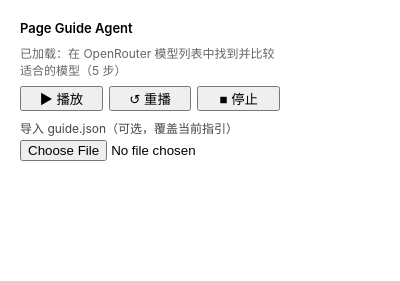
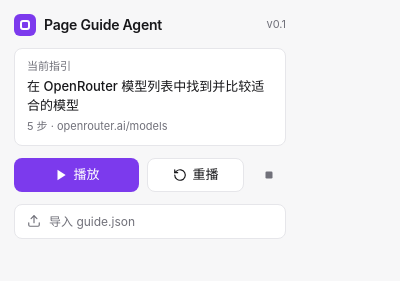
Before and after one commit to airsulG/page-guide-agent, a browser extension: page prototype/extension/popup.html in a window 400 px wide. Drawn offline with Linux system fonts and the light colour scheme.

Commit message:
feat: 插件前端现代化改版

```diff
--- a/prototype/extension/popup.html
+++ b/prototype/extension/popup.html
@@ -4,23 +4,93 @@
   <meta charset="utf-8">
   <title>Page Guide Agent</title>
   <style>
-    body { width: 260px; font: 13px -apple-system, sans-serif; padding: 12px; }
-    #status { color: #666; margin-bottom: 8px; font-size: 12px; }
-    #status.err { color: #dc2626; }
-    .row { display: flex; gap: 6px; margin-bottom: 8px; }
-    .row button { flex: 1; }
+    :root {
+      --bg: #f7f7f8;
+      --surface: #ffffff;
+      --border: #e6e6ea;
+      --text: #17171a;
+      --text-2: #71717a;
+      --accent: #7c3aed;
+      --accent-soft: #f1eafe;
+      --danger: #dc2626;
+    }
+    * { box-sizing: border-box; margin: 0; }
+    body {
+      width: 300px;
+      background: var(--bg);
+      font: 13px/1.45 -apple-system, "SF Pro Text", "PingFang SC", sans-serif;
+      color: var(--text);
+      padding: 14px;
+    }
+    header { display: flex; align-items: center; gap: 8px; margin-bottom: 12px; }
+    .logo { width: 22px; height: 22px; border-radius: 6px; background: var(--accent); position: relative; flex: none; }
+    .logo::after {
+      content: ""; position: absolute; inset: 6px; border: 2px solid #fff; border-radius: 3px;
+    }
+    header h1 { font-size: 14px; font-weight: 600; letter-spacing: -0.2px; }
+    header span { margin-left: auto; font-size: 11px; color: var(--text-2); }
+    .task {
+      background: var(--surface); border: 1px solid var(--border); border-radius: 8px;
+      padding: 10px 12px; margin-bottom: 12px;
+    }
+    .task .label { font-size: 11px; color: var(--text-2); margin-bottom: 2px; }
+    .task .name { font-weight: 500; font-size: 13px; }
+    .task .meta { font-size: 11px; color: var(--text-2); margin-top: 4px; }
+    .actions { display: flex; gap: 8px; margin-bottom: 12px; }
+    button {
+      appearance: none; border: 1px solid transparent; border-radius: 8px;
+      font: inherit; font-weight: 500; cursor: pointer;
+      display: flex; align-items: center; justify-content: center; gap: 6px;
+      height: 34px; padding: 0 12px;
+      transition: filter .12s ease, background .12s ease;
+    }
+    button:active { filter: brightness(.92); }
+    svg { width: 14px; height: 14px; flex: none; }
+    .primary { flex: 1.4; background: var(--accent); color: #fff; }
+    .secondary { flex: 1; background: var(--surface); border-color: var(--border); color: var(--text); }
+    .ghost { background: transparent; color: var(--text-2); width: 34px; padding: 0; }
+    .ghost:hover { color: var(--danger); background: #fdecec; }
+    .import {
+      background: var(--surface); border: 1px solid var(--border); border-radius: 8px;
+      padding: 8px 12px; display: flex; align-items: center; gap: 8px;
+      color: var(--text-2); font-size: 12px; cursor: pointer;
+    }
+    .import:hover { color: var(--text); border-color: #d4d4da; }
+    #file { display: none; }
+    #status { margin-top: 10px; font-size: 11px; color: var(--text-2); min-height: 15px; }
+    #status.err { color: var(--danger); }
   </style>
 </head>
 <body>
-  <div style="font-weight:600;margin-bottom:8px;">Page Guide Agent</div>
-  <div id="status" style="color:#666;margin-bottom:8px;">未加载指引</div>
-  <div style="display:flex;gap:6px;margin-bottom:8px;">
-    <button id="play" style="flex:1;">▶ 播放</button>
-    <button id="replay" style="flex:1;">↺ 重播</button>
-    <button id="stop" style="flex:1;">■ 停止</button>
+  <header>
+    <div class="logo"></div>
+    <h1>Page Guide Agent</h1>
+    <span>v0.1</span>
+  </header>
+  <div class="task">
+    <div class="label">当前指引</div>
+    <div class="name" id="task-name">加载中…</div>
+    <div class="meta" id="task-meta"></div>
   </div>
-  <label style="display:block;font-size:12px;color:#444;">导入 guide.json（可选，覆盖当前指引）</label>
-  <input id="file" type="file" accept=".json" style="margin-top:4px;width:100%;">
+  <div class="actions">
+    <button class="primary" id="play" title="从第一步开始播放">
+      <svg viewBox="0 0 24 24" fill="none" stroke="currentColor" stroke-width="2" stroke-linecap="round" stroke-linejoin="round"><polygon points="6 3 20 12 6 21 6 3" fill="currentColor" stroke="none"/></svg>
+      播放
+    </button>
+    <button class="secondary" id="replay" title="重新播放当前指引">
+      <svg viewBox="0 0 24 24" fill="none" stroke="currentColor" stroke-width="2" stroke-linecap="round" stroke-linejoin="round"><path d="M3 12a9 9 0 1 0 3-6.7L3 8"/><path d="M3 3v5h5"/></svg>
+      重播
+    </button>
+    <button class="ghost" id="stop" title="停止播放">
+      <svg viewBox="0 0 24 24" fill="currentColor" stroke="none"><rect x="6" y="6" width="12" height="12" rx="2"/></svg>
+    </button>
+  </div>
+  <label class="import" for="file">
+    <svg viewBox="0 0 24 24" fill="none" stroke="currentColor" stroke-width="2" stroke-linecap="round" stroke-linejoin="round"><path d="M21 15v4a2 2 0 0 1-2 2H5a2 2 0 0 1-2-2v-4"/><path d="M17 8l-5-5-5 5"/><path d="M12 3v12"/></svg>
+    导入 guide.json
+  </label>
+  <input id="file" type="file" accept=".json">
+  <div id="status"></div>
   <script src="popup.js"></script>
 </body>
 </html>
--- a/prototype/extension/popup.js
+++ b/prototype/extension/popup.js
@@ -27,7 +27,8 @@ async function sendToActiveTab(message) {
 
 async function updateStatus() {
   const guide = await currentGuide();
-  document.getElementById("status").textContent = `已加载：${guide.task}（${guide.steps.length} 步）`;
+  document.getElementById("task-name").textContent = guide.task;
+  document.getElementById("task-meta").textContent = `${guide.steps.length} 步 · ${guide.pageBinding?.urlPattern || "当前页面"}`;
 }
 
 document.getElementById("play").addEventListener("click", async () => {
```
Also changed, not shown: prototype/extension/content.js (+22 -5 lines).
